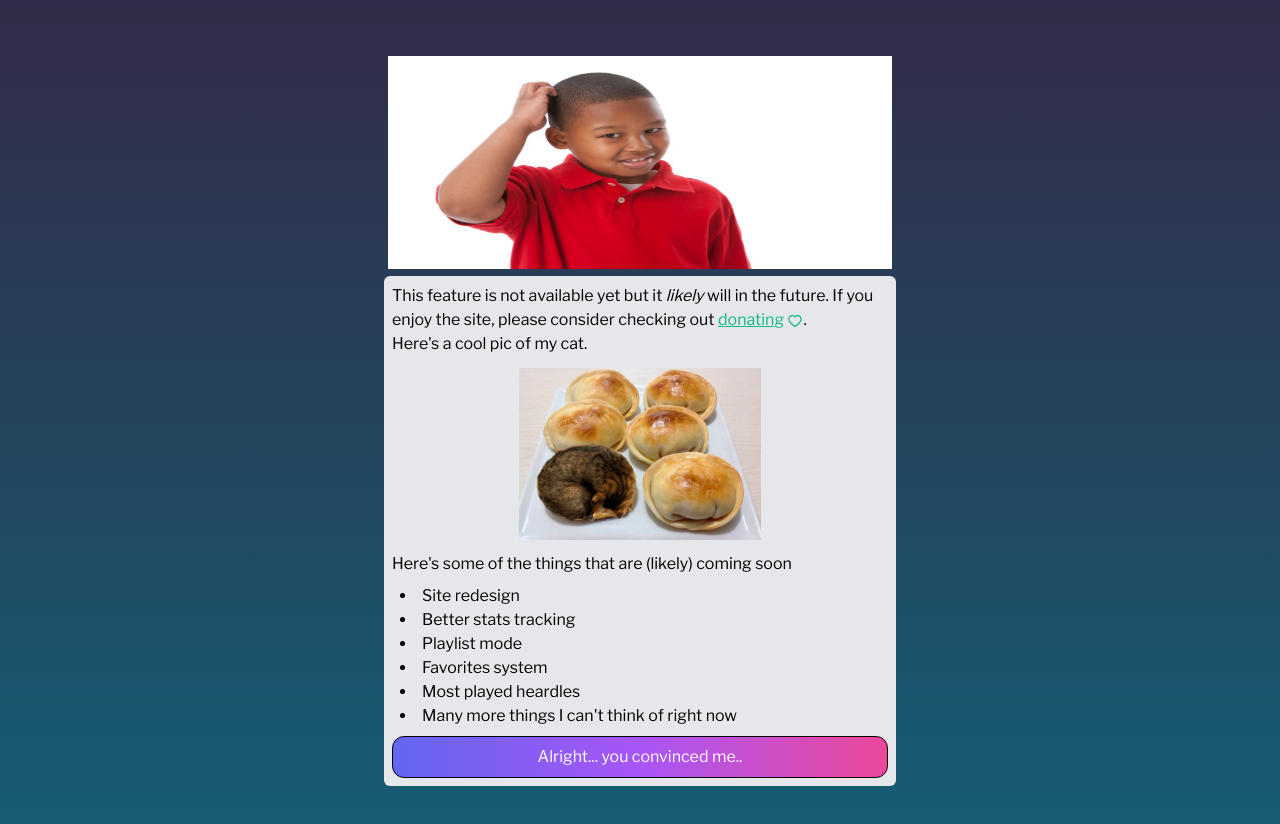
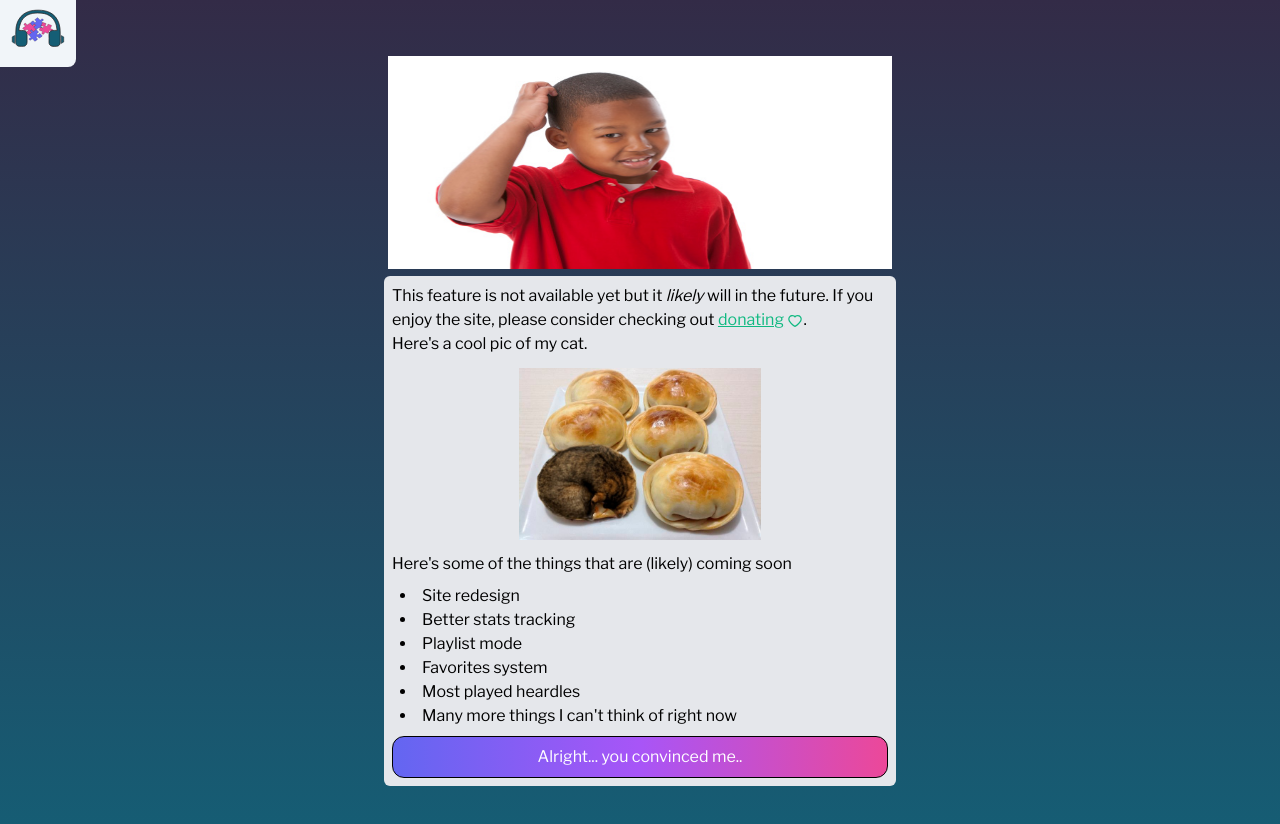
Before and after one commit to titong0/riffify, a Next.js app: page /feature-not-done in a window 1280 px wide. Shown: the top 824 px of the page. Built offline with nearby package versions, Linux system fonts and the light colour scheme; what tailwindcss-radix would draw is missing.

Commit message:
add a logo

```diff
--- /dev/null
+++ b/components/common/HomeButton.tsx
@@ -0,0 +1,21 @@
+import React from "react";
+import Logo from "./Logo";
+import { useRouter } from "next/router";
+import Link from "next/link";
+import useTransition from "./useTransition";
+
+const HomeButton = () => {
+  const Router = useRouter();
+  if (Router.pathname === "/") return null;
+  return (
+    <Link href={"/"}>
+      <div
+        className={`md:fixed w-fit top-0 left-0 bg-slate-100 px-2 rounded-br-lg`}
+      >
+        <Logo width={60} height={60} />
+      </div>
+    </Link>
+  );
+};
+
+export default HomeButton;
--- /dev/null
+++ b/components/common/Logo.tsx
@@ -0,0 +1,14 @@
+import Image, { ImageProps } from "next/image";
+const Logo = ({ ...props }: Partial<ImageProps>) => {
+  return (
+    <Image
+      height={50}
+      width={50}
+      alt="Riffify"
+      src={"/riffify.svg"}
+      {...props}
+    />
+  );
+};
+
+export default Logo;
--- a/pages/_app.tsx
+++ b/pages/_app.tsx
@@ -2,10 +2,12 @@ import { AppProps } from "next/app";
 import React from "react";
 import Spinner from "../components/common/Spinner";
 import "../globals.css";
+import HomeButton from "../components/common/HomeButton";
 
 const App = ({ Component, pageProps }: AppProps) => {
   return (
     <>
+      <HomeButton />
       <Component {...pageProps} />
       <Spinner />
     </>
--- a/pages/index.tsx
+++ b/pages/index.tsx
@@ -1,15 +1,7 @@
-import {
-  GetServerSideProps,
-  GetServerSidePropsContext,
-  InferGetServerSidePropsType,
-} from "next";
 import Head from "next/head";
 import React from "react";
 import Search from "../components/Search";
-import TrendingHeardle from "../components/TrendingHeardle";
-import { Artist } from "../shared/schemas";
-
-// type LandingProps = InferGetServerSidePropsType<typeof getServerSideProps>;
+import Logo from "../components/common/Logo";
 
 const Index: React.FC = ({}) => {
   return (
@@ -19,7 +11,9 @@ const Index: React.FC = ({}) => {
       </Head>
       <div>
         <header className="my-8 text-center">
-          <h1 className="text-2xl font-medium">Auto heardle</h1>
+          <h1 className="flex items-center justify-center w-full gap-4 text-2xl font-medium">
+            Auto heardle <Logo />{" "}
+          </h1>
           <h2>
             Play heardle for <span className="underline">any</span> artist you
             want!
```
Also changed, not shown: public/riffify.svg (added).
